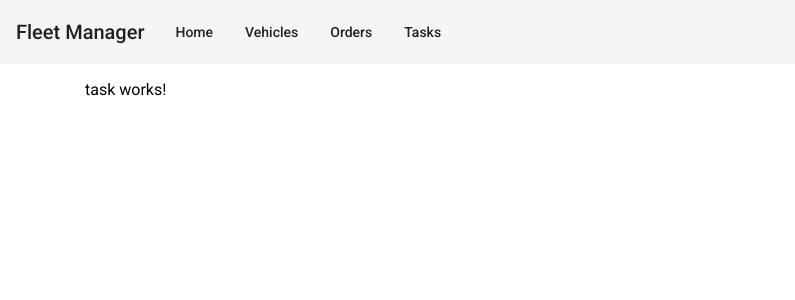
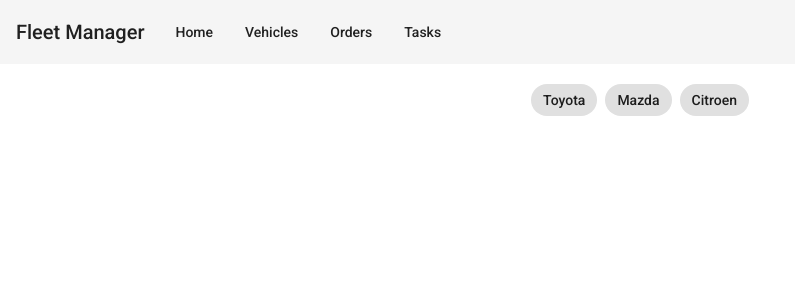
Before and after one commit to chjurupe/FleetManager, an Angular app: page /Tasks in a window 1280 px wide. Shown: the top 300 px of the page, without its empty margins (0-795 px from the left). Built offline with nearby package versions, Linux system fonts and the light colour scheme.

Commit message:
Examples

```diff
--- a/src/app/material.module.ts
+++ b/src/app/material.module.ts
@@ -3,11 +3,14 @@
 import { MatButtonModule } from '@angular/material/button';
 import { MatToolbarModule } from '@angular/material/toolbar';
 import { MatCardModule } from '@angular/material/card';
+import { MatChipsModule } from '@angular/material/chips';
 
 
 @NgModule({
   declarations: [],
-  imports: [CommonModule,MatButtonModule, MatToolbarModule, MatCardModule],
-  exports: [MatButtonModule, MatToolbarModule, MatCardModule]
+  imports: [CommonModule,MatButtonModule, MatToolbarModule, MatCardModule,
+    MatChipsModule],
+  exports: [MatButtonModule, MatToolbarModule, MatCardModule,
+    MatChipsModule]
 })
 export class MaterialModule { }
--- a/src/app/services/fleetmanager.service.ts
+++ b/src/app/services/fleetmanager.service.ts
@@ -18,7 +18,7 @@
   getData(url){
     return this.http.get(`${apiUrl}/${url}`, { params }).pipe(
       tap(value => {
-      console.log(value);
+      //console.log(value);
       })
 
     )
--- a/src/app/task/task.component.html
+++ b/src/app/task/task.component.html
@@ -1,3 +1,12 @@
-<p>
-  task works!
-</p>
+<div class="row">
+
+  <div class="categories container d-flex justify-content-center">
+
+      <mat-chip-list>
+          <mat-chip *ngFor="let category of categories">{{category}}</mat-chip>
+        </mat-chip-list>
+
+  </div>
+
+
+</div>
--- a/src/app/task/task.component.scss
+++ b/src/app/task/task.component.scss
@@ -0,0 +1,4 @@
+.categories{
+    margin-top: 20px;
+
+}
--- a/src/app/task/task.component.ts
+++ b/src/app/task/task.component.ts
@@ -7,6 +7,8 @@
 })
 export class TaskComponent implements OnInit {
 
+  categories =['Toyota', 'Mazda', 'Citroen'];
+
   constructor() { }
 
   ngOnInit() {
```
Also changed, not shown: src/app/home/home.component.ts (+6 -3 lines).
